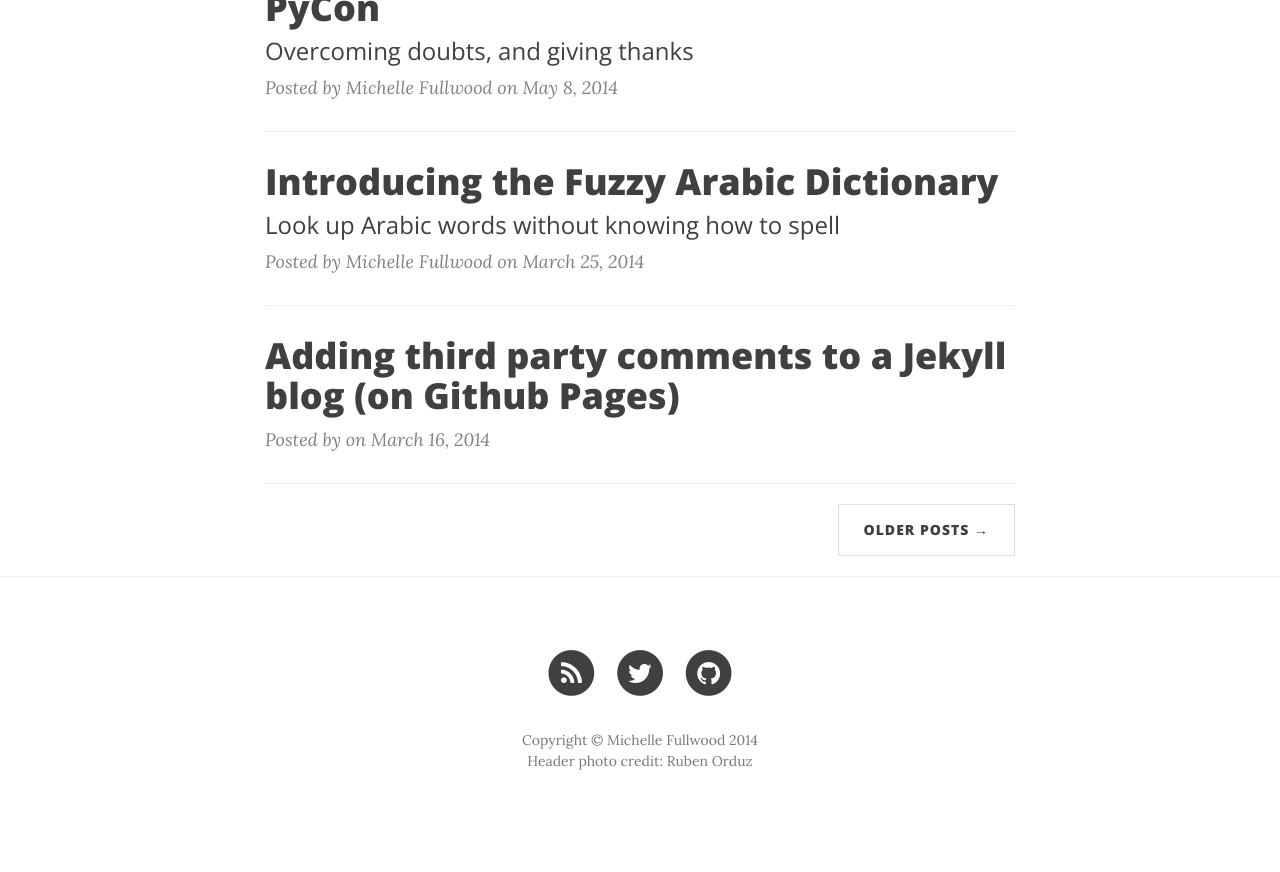
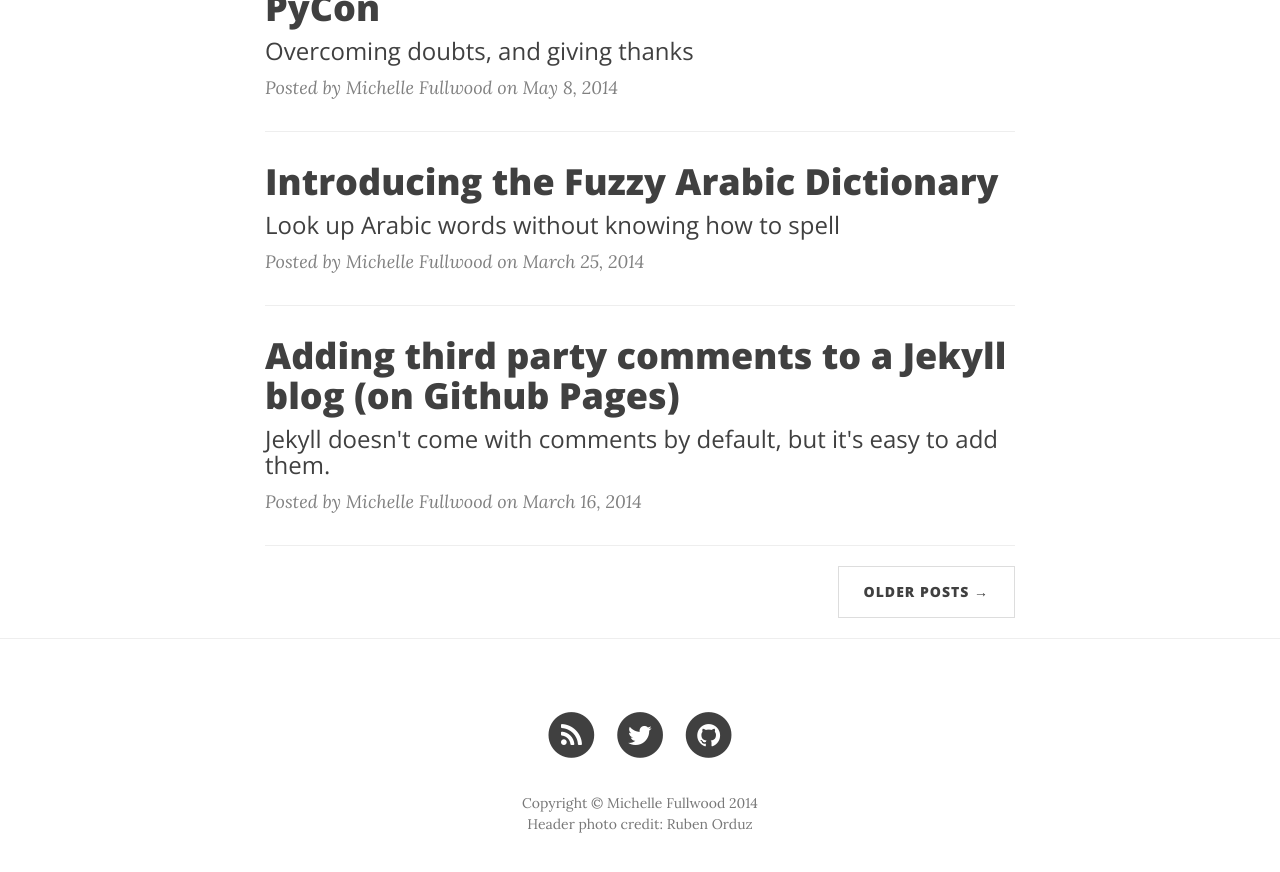
Before and after one commit to michelleful/code-blog, a Jekyll site: the page built from index.html, in a window 1280 px wide and 900 px high, scrolled down 975 px. Shown: the top 872 px of the window. Built offline with Jekyll 4.4.1, drawn with Linux system fonts in a browser that asks for light colours; nearby versions of some CDN libraries; the list of posts is cut into pages by our own code; before the commit the page ends 1812 px from its top, so only the background shows below that; some of the changed lines change nothing that is shown.

Commit message:
Restored blogpost on livefyre

```diff
--- a/_posts/2014-03-16-adding-third-party-comments-to-a-jekyll-blog.markdown
+++ b/_posts/2014-03-16-adding-third-party-comments-to-a-jekyll-blog.markdown
@@ -1,8 +1,54 @@
 ---
 layout: post
 title:  Adding third party comments to a Jekyll blog (on Github Pages)
+subtitle: Jekyll doesn't come with comments by default, but it's easy to add them.
+author: "Michelle Fullwood"
+header-img: "img/post-bg-01.jpg"
 tags:
 - jekyll
 - howto
 - github
 ---
+
+Look at the bottom of any of the posts on this blog and you'll see a
+brand new box for comments! It was pretty easy to set this up on Jekyll.
+(Whether or not it's hosted on Github Pages.)
+
+**Step 1:** Signing up for a third party commenting system.
+
+There are a number of third party commenting systems out there.
+I've gone with <a href="http://livefyre.com">livefyre</a>, but
+to be honest, either <a href="http://disqus.com">Disqus</a> or
+<a href="http://intensedebate.com">Intense Debate</a> would
+probably have done just as well.
+
+Once you've gone through the sign-up and installation process,
+you'll be given some embed code to paste into your website.
+The only thing we have to do is to put it in the right place.
+
+**Step 2:** Adding comments to posts.
+
+We want to have a separate comments box on each post. Therefore,
+we'll need to modify `_layout/posts.html` to include comments.
+But to keep the comments logic separate from the posts logic, I'll put
+the embed code in a separate HTML file, and tell `_layout/posts.html`
+to include the comments HTML when it displays.
+
+{% highlight html %}
+...
+{% raw %}
+<div class="post">{{ content }}</div>
+
+<!-- Comments will go underneath the post -->
+{% include comments.html %}
+{% endraw %}
+{% endhighlight %}
+
+Now, Jekyll is going to look for a file called `comments.html` in
+`_includes/`. So create `_includes/comments.html` and paste the HTML
+embed code supplied to you by the third party commenting system,
+and you're done! When you push the code, you'll see a comment box
+on each of your posts.
+
+Please make full use of this feature by contributing your thoughts,
+either on this post or on future ones!
```
